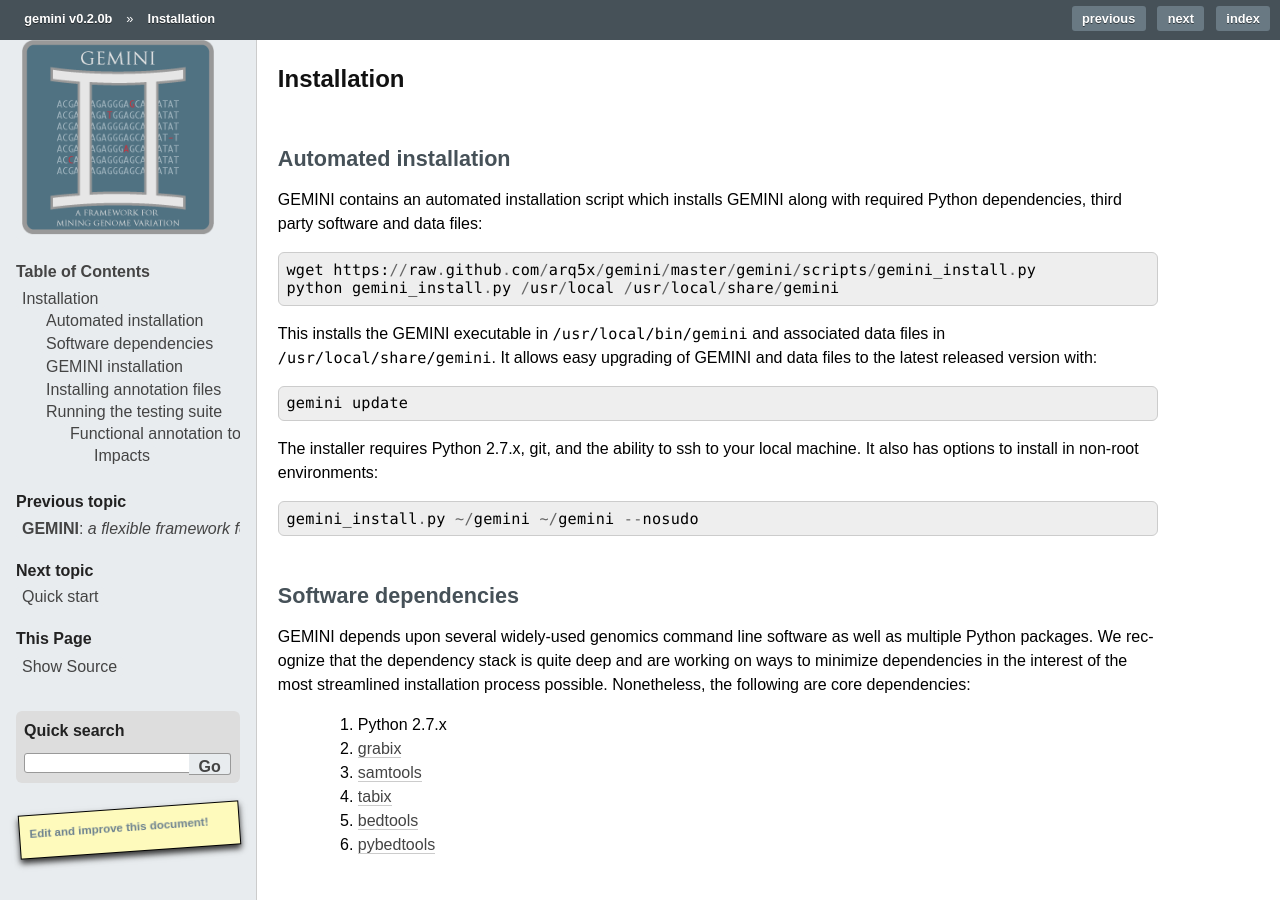
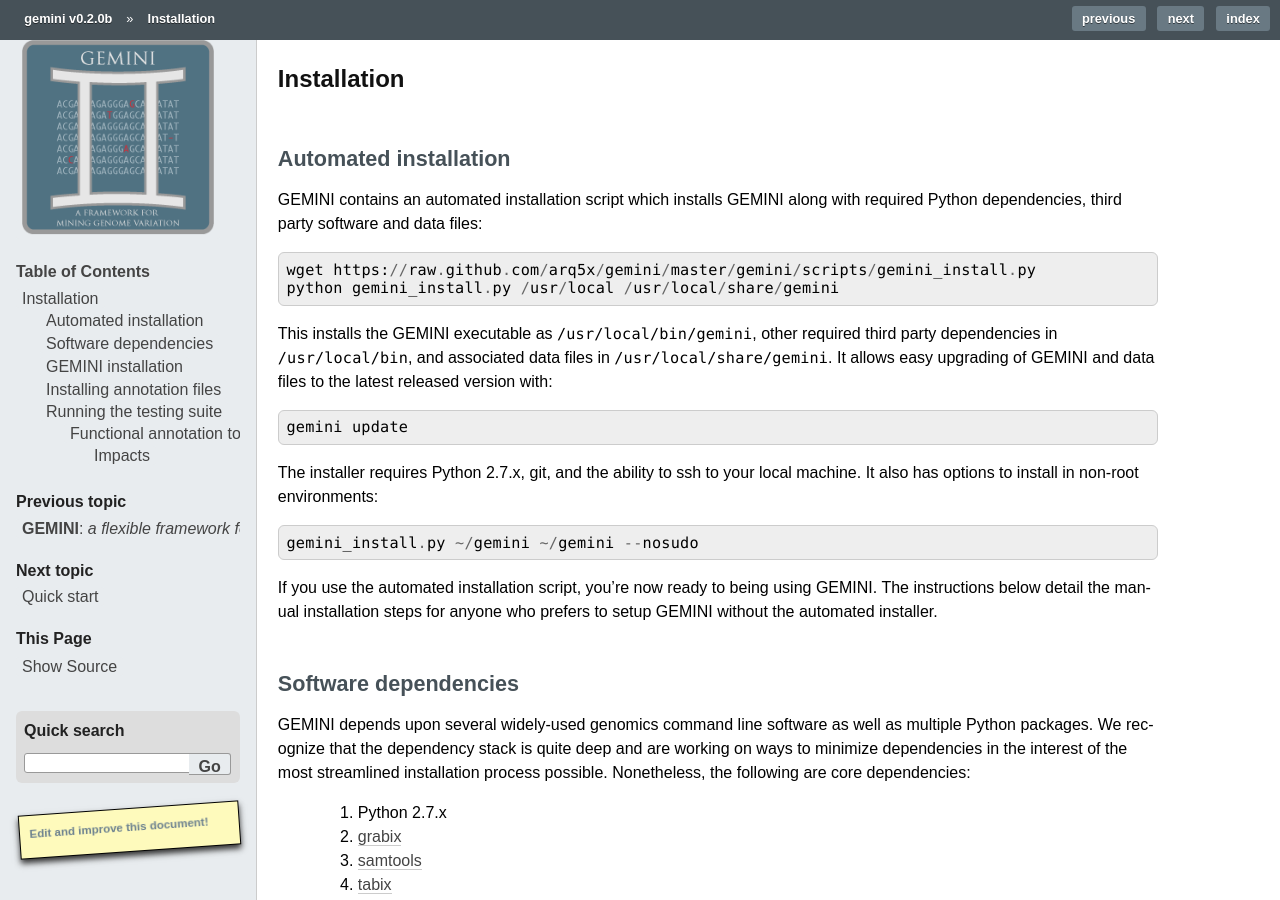
Before and after one commit to arq5x/gemini, a Sphinx documentation site: the page built from docs/content/installation.rst, in a window 1280 px wide and 900 px high. Built offline with Sphinx 7.4.7, drawn with Linux system fonts in a browser that asks for light colours; formulas are drawn with MathJax 3; pages that are not in the unit, such as notebooks, are missing from menus; comment, search, counter and statistics services are not loaded; the version number is read from the project's files by our own code.

Commit message:
Add additional details to automated installation section to be clear that it handles third party executables as well

```diff
--- a/docs/content/installation.rst
+++ b/docs/content/installation.rst
@@ -12,7 +12,8 @@ and data files::
     wget https://raw.github.com/arq5x/gemini/master/gemini/scripts/gemini_install.py
     python gemini_install.py /usr/local /usr/local/share/gemini
 
-This installs the GEMINI executable in ``/usr/local/bin/gemini`` and
+This installs the GEMINI executable as ``/usr/local/bin/gemini``,
+other required third party dependencies in ``/usr/local/bin``, and
 associated data files in ``/usr/local/share/gemini``. It allows easy
 upgrading of GEMINI and data files to the latest released version with::
 
@@ -23,6 +24,10 @@ your local machine. It also has options to install in non-root
 environments::
 
     gemini_install.py ~/gemini ~/gemini --nosudo
+
+If you use the automated installation script, you're now ready to being using
+GEMINI. The instructions below detail the manual installation steps
+for anyone who prefers to setup GEMINI without the automated installer.
 
 Software dependencies
 =====================
```
